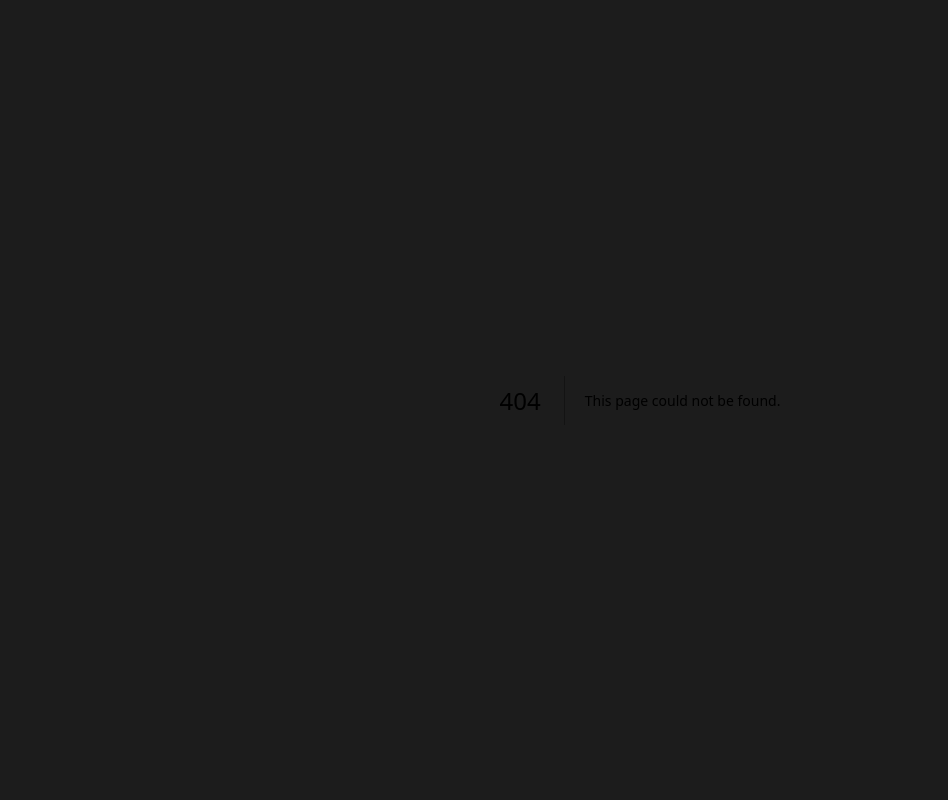
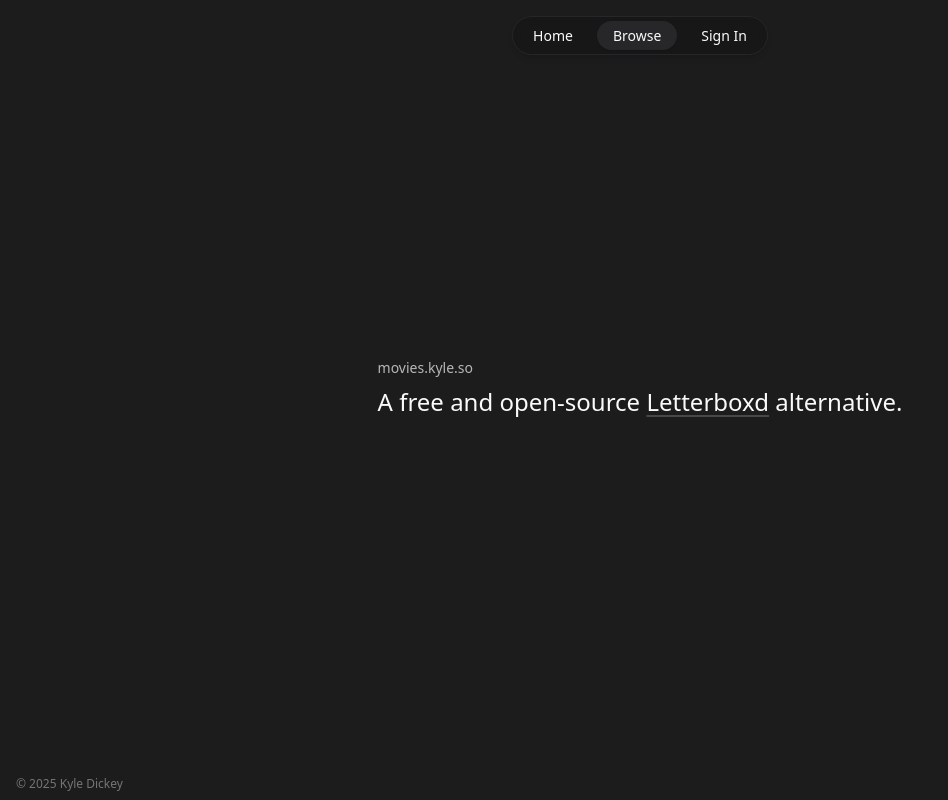
Before and after one commit to dickeyy/movies, a Next.js app in the folder apps/web/: page /browse in a window 1280 px wide. Before the commit this address had no page. Shown: the whole page, without its empty margins (0-948 px from the left). Built offline with nearby package versions, Linux system fonts and the light colour scheme.

Commit message:
add browse page

```diff
--- /dev/null
+++ b/apps/web/app/browse/page.tsx
@@ -0,0 +1,33 @@
+import Footer from "@/components/footer";
+import Navbar from "@/components/navbar";
+import Link from "next/link";
+
+export default function Home() {
+    return (
+        <div className="flex flex-col min-h-screen items-center">
+            <Navbar active="browse" />
+            <main className="flex-1 flex flex-col items-center justify-center px-4 py-12 sm:px-6 lg:px-8">
+                <div className="flex flex-col gap-8 items-center sm:items-start">
+                    <div className="flex flex-col space-y-2 items-start justify-center">
+                        <p className="text-foreground/70 text-sm">movies.kyle.so</p>
+                        <h1 className="text-2xl font-medium">
+                            A free and open-source{" "}
+                            <span>
+                                <Link
+                                    href="https://letterboxd.com"
+                                    target="_blank"
+                                    rel="noopener noreferrer"
+                                    className="underline text-primary underline-offset-4 decoration-foreground/20 hover:decoration-foreground transition-colors"
+                                >
+                                    Letterboxd
+                                </Link>
+                            </span>{" "}
+                            alternative.
+                        </h1>
+                    </div>
+                </div>
+            </main>
+            <Footer />
+        </div>
+    );
+}
--- a/apps/web/components/navbar.tsx
+++ b/apps/web/components/navbar.tsx
@@ -4,18 +4,14 @@
 import Link from "next/link";
 import { Button } from "./ui/button";
 
-export default function Navbar({
-    active
-}: {
-    active?: "home" | "discover" | "sign-up" | "sign-in";
-}) {
+export default function Navbar({ active }: { active?: "home" | "browse" | "sign-up" | "sign-in" }) {
     return (
         <nav className="bg-card/20 glass-blur fixed top-4 z-50 flex w-fit items-center justify-between rounded-full border p-1 shadow-md">
             <div className="flex items-center gap-1 sm:gap-2">
                 <NavbarButton isActive={active === "home"}>
                     <Link href="/">Home</Link>
                 </NavbarButton>
-                <NavbarButton isActive={active === "discover"}>
+                <NavbarButton isActive={active === "browse"}>
                     <Link href="/browse">Browse</Link>
                 </NavbarButton>
                 <NavbarButton isActive={active === "sign-in"}>
```
